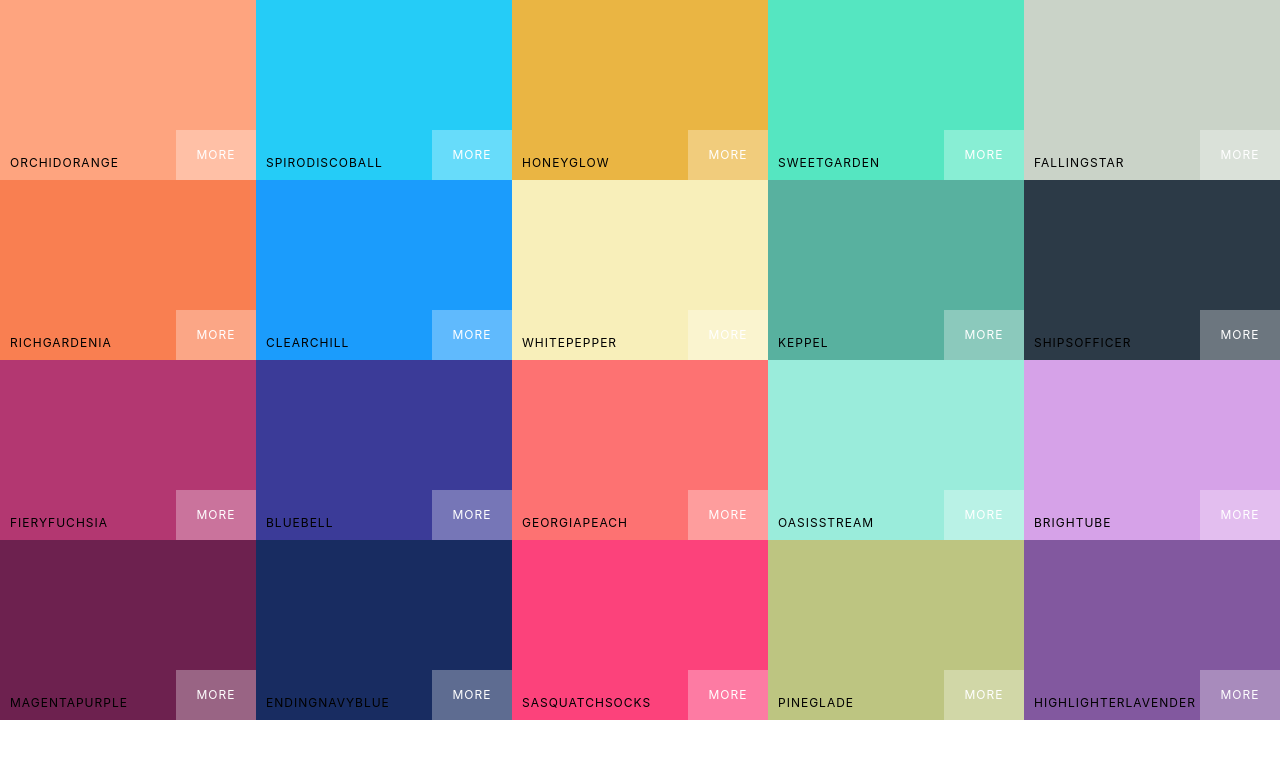
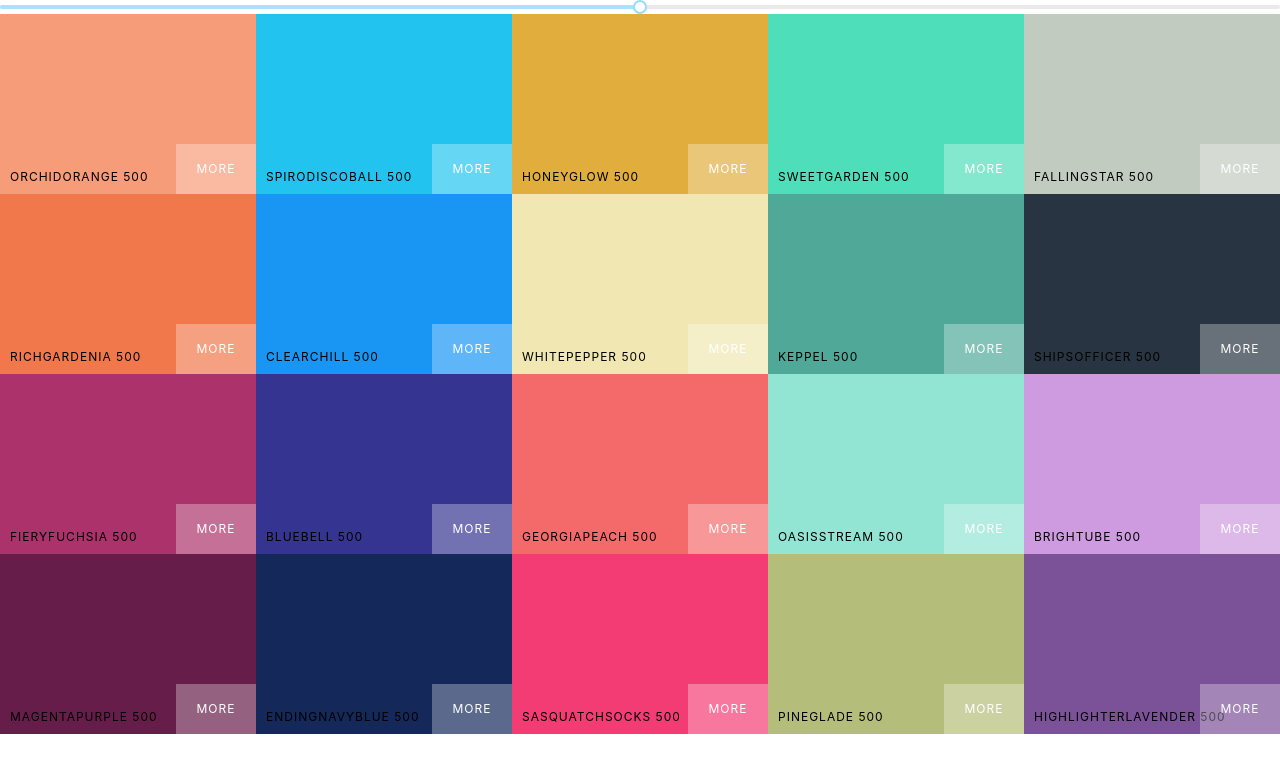
Before and after one commit to DemonDaddy22/Color-picker, a React (Create React App) app: page /palette/flat-ui-colors-american in a window 1280 px wide. Shown: the top 772 px of the page. Built offline with nearby package versions, Linux system fonts and the light colour scheme.

Commit message:
Add unstyled slider

```diff
--- a/package.json
+++ b/package.json
@@ -4,6 +4,7 @@
   "private": true,
   "dependencies": {
     "chroma-js": "^2.0.4",
+    "rc-slider": "^8.6.13",
     "react": "^16.8.6",
     "react-copy-to-clipboard": "^5.0.1",
     "react-dom": "^16.8.6",
--- a/src/App.js
+++ b/src/App.js
@@ -6,10 +6,10 @@ import { generatePalette } from './colorHelper';
 
 class App extends Component {
 	render() {
-		console.log(generatePalette(seedColours[7]));
+		// console.log(generatePalette(seedColours[7]));
 		return (
 			<div>
-				<Palette {...seedColours[7]} />
+				<Palette palette={generatePalette(seedColours[7])} />
 			</div>
 		);
 	}
--- a/src/ColorBox.css
+++ b/src/ColorBox.css
@@ -2,7 +2,7 @@
 	width: 20%;
 	height: 25%;
 	margin: 0 auto;
-	margin-bottom: -4px;
+	margin-bottom: -4.1px;
 	display: inline-block;
 	position: relative;
 	cursor: pointer;
--- a/src/ColorBox.js
+++ b/src/ColorBox.js
@@ -21,13 +21,14 @@ class ColorBox extends Component {
 	};
 	render() {
 		const { copied } = this.state;
+		let word = this.pickRandomWord();
 		return (
 			<CopyToClipboard text={this.props.background} onCopy={this.handleCopy}>
 				<div className="ColorBox" style={{ background: this.props.background }}>
 					<div className={`copy-overlay ${copied && 'show'}`} style={{ background: this.props.background }} />
 					<div className={`copy-msg ${copied && 'show'}`}>
 						{/* disable clicking of overlay to avoid rendering of different messages */}
-						<h1>{this.pickRandomWord()}</h1>
+						<h1>{word}</h1>
 						<p>{this.props.background}</p>
 					</div>
 					<div className="copy-container">
--- a/src/Palette.js
+++ b/src/Palette.js
@@ -1,12 +1,26 @@
 import React, { Component } from 'react';
 import ColorBox from './ColorBox';
 import './Palette.css';
+import Slider from 'rc-slider';
+import 'rc-slider/assets/index.css';
 
 class Palette extends Component {
+	constructor(props) {
+		super(props);
+		this.state = {
+			level: 500
+		};
+	}
+	levelChange = (level) => {
+		this.setState({ level: level });
+	};
 	render() {
-		const colorBoxes = this.props.colors.map((c) => <ColorBox key={c.name} background={c.color} name={c.name} />);
+		const { colors } = this.props.palette;
+		const { level } = this.state;
+		const colorBoxes = colors[level].map((c) => <ColorBox key={c.name} background={c.hex} name={c.name} />);
 		return (
 			<div className="Palette">
+				<Slider min={100} max={900} defaultValue={level} step={100} onAfterChange={this.levelChange} />
 				{/* Navbar goes here */}
 				<div className="Palette-colours">
 					{/* Bunch of colour boxes */}
```
